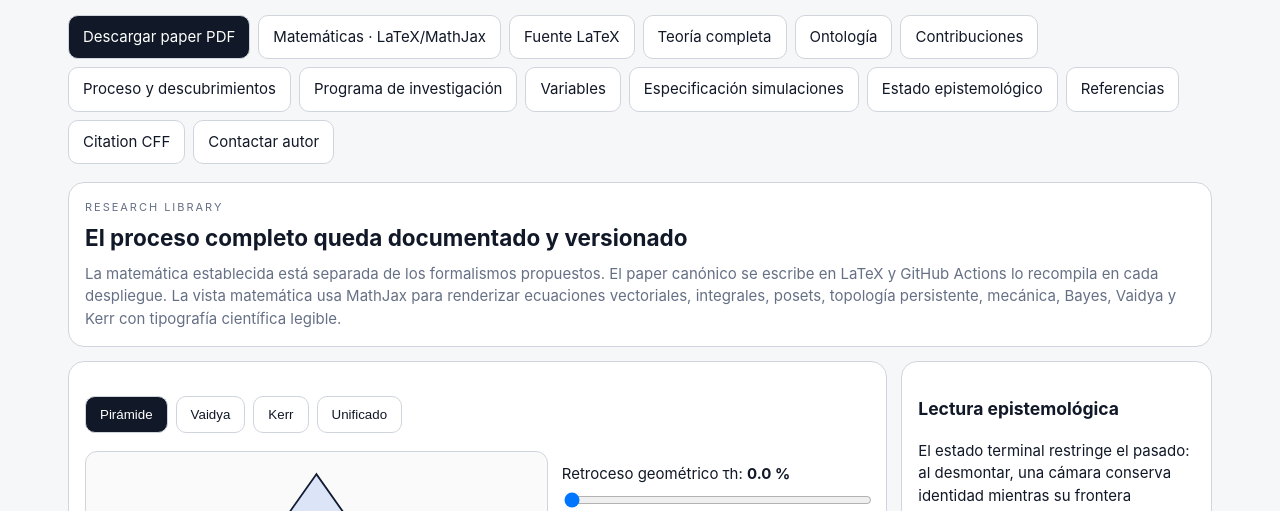
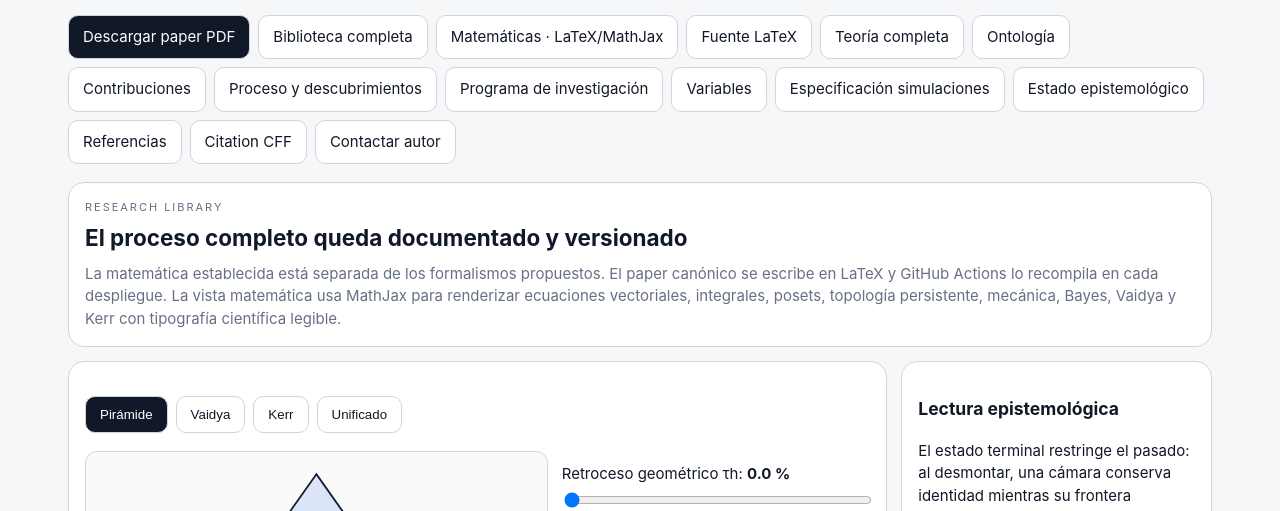
Before and after one commit to deepanalytica/inverse-reality-lab, a plain HTML site: page index.html in a window 1280 px wide. Shown: the part 222-733 px from the top of the page. Drawn offline with Linux system fonts and the light colour scheme.

Commit message:
Route research documents through the MathJax research library

```diff
--- a/index.html
+++ b/index.html
@@ -37,17 +37,17 @@
 <p class="lead">Laboratorio experimental de reconstrucción causal inversa: Gran Pirámide de Khufu, espacios topológicos negativos, masa contrafactual ausente, dinámica Vaidya y accesibilidad geodésica Kerr.</p>
 <div class="actions">
 <a class="btn primary" href="paper/PAPER.pdf" download>Descargar paper PDF</a>
-<a class="btn" href="mathematics.html">Matemáticas · LaTeX/MathJax</a>
+<a class="btn" href="library.html">Biblioteca completa</a><a class="btn" href="mathematics.html">Matemáticas · LaTeX/MathJax</a>
 <a class="btn" href="paper/main.tex" download>Fuente LaTeX</a>
-<a class="btn" href="THEORY.md">Teoría completa</a>
-<a class="btn" href="ONTOLOGY.md">Ontología</a>
-<a class="btn" href="CONTRIBUTIONS.md">Contribuciones</a>
-<a class="btn" href="DISCOVERY_LOG.md">Proceso y descubrimientos</a>
-<a class="btn" href="RESEARCH_PROGRAM.md">Programa de investigación</a>
-<a class="btn" href="VARIABLES.md">Variables</a>
-<a class="btn" href="SIMULATION_SPEC.md">Especificación simulaciones</a>
-<a class="btn" href="EPISTEMIC_STATUS.md">Estado epistemológico</a>
-<a class="btn" href="REFERENCES.md">Referencias</a>
+<a class="btn" href="library.html#theory">Teoría completa</a>
+<a class="btn" href="library.html#ontology">Ontología</a>
+<a class="btn" href="library.html#contrib">Contribuciones</a>
+<a class="btn" href="library.html#log">Proceso y descubrimientos</a>
+<a class="btn" href="library.html#program">Programa de investigación</a>
+<a class="btn" href="library.html#vars">Variables</a>
+<a class="btn" href="library.html#sim">Especificación simulaciones</a>
+<a class="btn" href="library.html#epistemic">Estado epistemológico</a>
+<a class="btn" href="library.html#refs">Referencias</a>
 <a class="btn" href="CITATION.cff" download>Citation CFF</a>
 <a class="btn" href="mailto:contacto@deepanalytica.cl">Contactar autor</a>
 </div>
```
